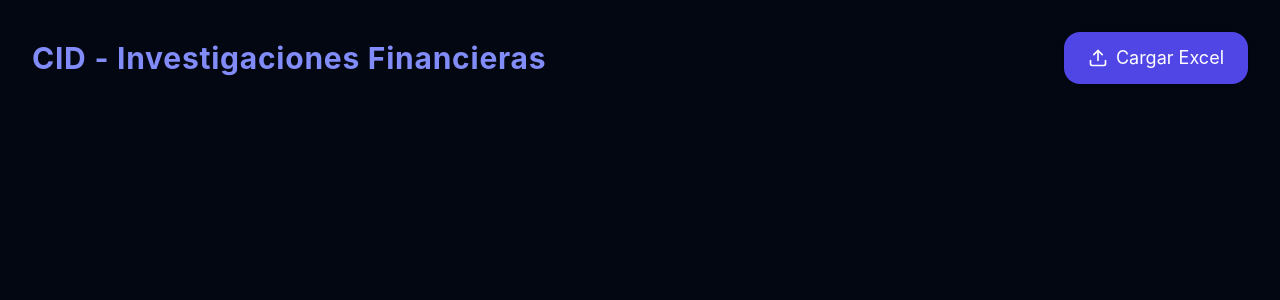
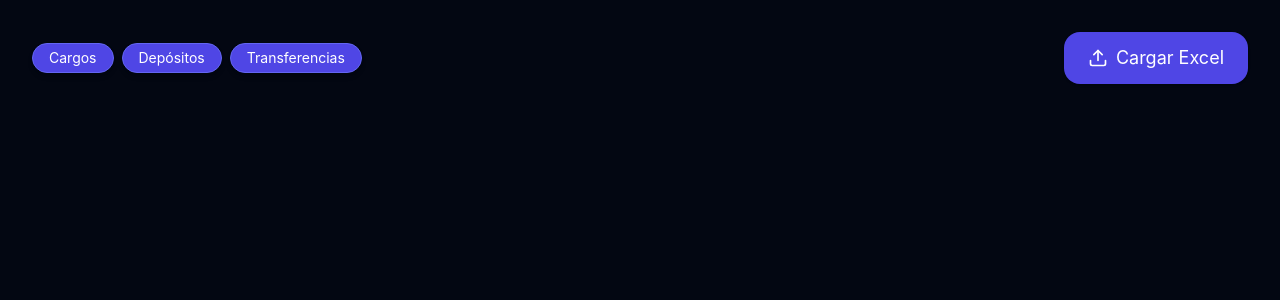
Before and after one commit to CodeMarcosW/SAPD-ONX-FINANCIAL-INVESTIGATIONS, a React (Vite) app: page / in a window 1280 px wide. Shown: the top 300 px of the page. Built offline with nearby package versions, Linux system fonts and the light colour scheme.

Commit message:
Update App.jsx

```diff
--- a/src/App.jsx
+++ b/src/App.jsx
@@ -111,6 +111,7 @@ export default function App() {
   const [file, setFile] = useState(null);
   const [data, setData] = useState([]);
   const [showDeposits, setShowDeposits] = useState(true);
+  const [showCharges, setShowCharges] = useState(true);
   const [showTransfers, setShowTransfers] = useState(true);
   const [sortConfig, setSortConfig] = useState({ key: null, direction: "asc" });
 
@@ -161,6 +162,7 @@ export default function App() {
   const filtered = data.filter((r) => {
     if (r.type.includes("deposit") && !showDeposits) return false;
     if (r.type.includes("transfer") && !showTransfers) return false;
+    if (r.type.includes("charge") && !showCharges) return false;
     return true;
   });
 
@@ -236,9 +238,23 @@ export default function App() {
         transition={{ duration: 0.7 }}
       >
         <div className="flex justify-between mb-6 gap-4 flex-wrap items-center">
-          <h1 className="text-3xl font-bold text-indigo-400 tracking-wide">
-            CID - Investigaciones Financieras
-          </h1>
+          <div className="flex gap-2">
+                    <SwitchChip
+                      checked={showCharges}
+                      label="Cargos"
+                      onChange={setShowCharges}
+                    />
+                    <SwitchChip
+                      checked={showDeposits}
+                      label="Depósitos"
+                      onChange={setShowDeposits}
+                    />
+                    <SwitchChip
+                      checked={showTransfers}
+                      label="Transferencias"
+                      onChange={setShowTransfers}
+                    />
+                  </div>
           <div>
             <input
               id="fileInput"
@@ -256,23 +272,13 @@ export default function App() {
         </div>
 
         {filtered.length > 0 && (
+
           <div className="grid grid-cols-3 gap-8 mt-8">
             <Card
               title={
                 <div className="flex justify-between items-center">
                   <span>Distribución</span>
-                  <div className="flex gap-2">
-                    <SwitchChip
-                      checked={showDeposits}
-                      label="Depósitos"
-                      onChange={setShowDeposits}
-                    />
-                    <SwitchChip
-                      checked={showTransfers}
-                      label="Transferencias"
-                      onChange={setShowTransfers}
-                    />
-                  </div>
+
                 </div>
               }
               className="col-span-1"
```
